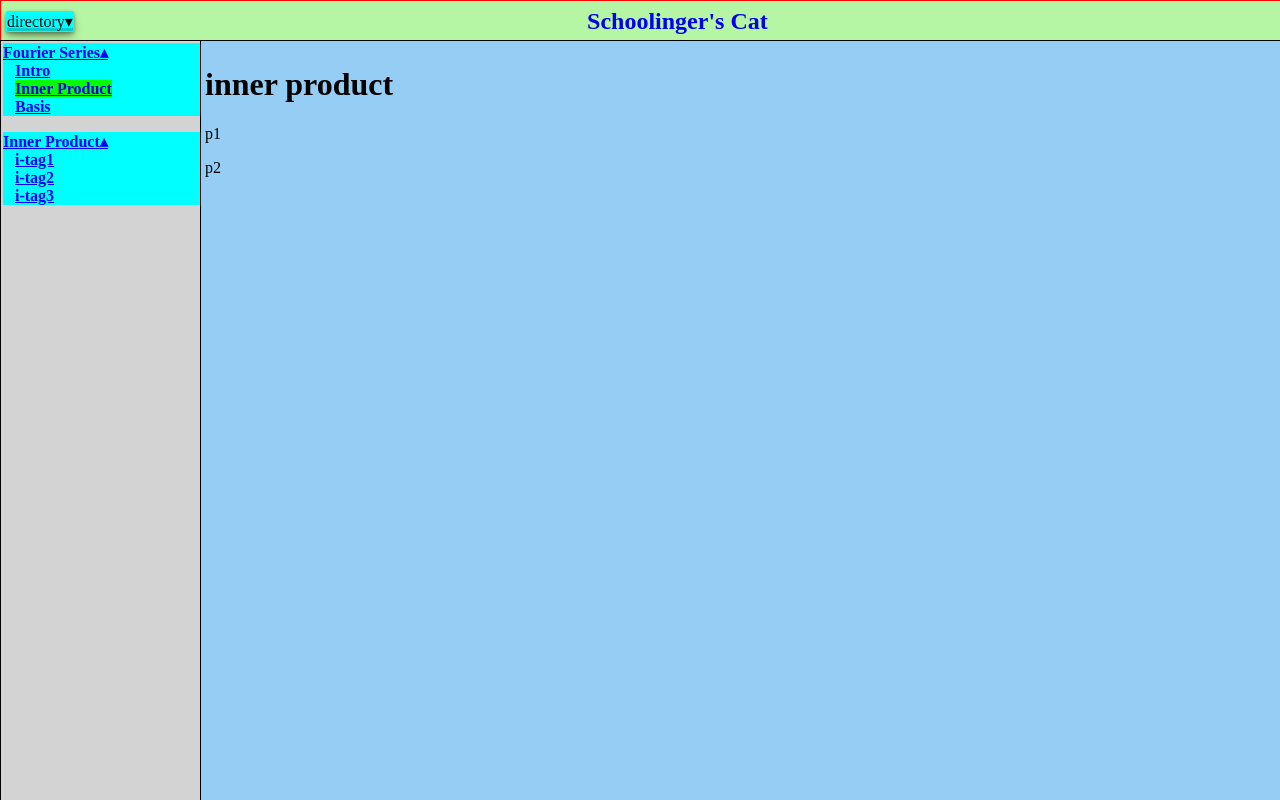
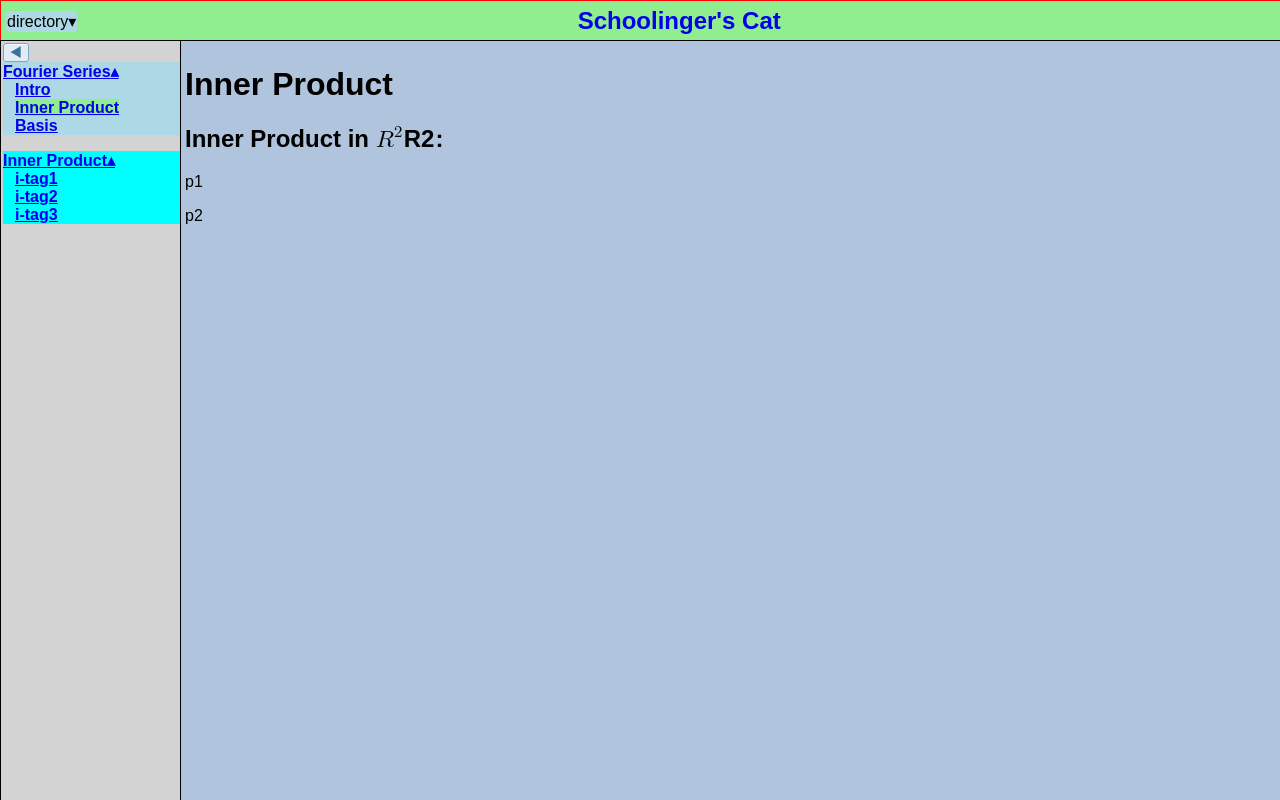
Before and after one commit to cyavictor88/schoolingerscat-gp, a SvelteKit app: page /signalProcessing/fourierSeries/innerProduct in a window 1280 px wide. Built offline with nearby package versions, Linux system fonts and the light colour scheme.

Commit message:
side bar mobile friendly

```diff
--- /dev/null
+++ b/src/lib/components/PageComp/Title.svelte
@@ -0,0 +1,17 @@
+<script lang='ts'>
+  export let hLevel: number = 1;
+</script>
+
+{#if hLevel === 1}
+	<h1><slot/></h1>
+{:else if hLevel === 2}
+  <h2><slot/></h2>
+{:else if hLevel === 3}
+  <h3><slot/></h3>
+{:else if hLevel === 4}
+  <h4><slot/></h4>
+{:else if hLevel === 5}
+  <h5><slot/></h5>
+{:else}
+	<p><slot /></p>
+{/if}
--- a/src/lib/components/Route/Route.svelte
+++ b/src/lib/components/Route/Route.svelte
@@ -4,9 +4,11 @@
 	import { beforeUpdate, afterUpdate } from "svelte";
   import { navigating } from '$app/stores';
   import { browser } from '$app/environment'
+	import { afterNavigate } from "$app/navigation";
   export let route: IRoute | null = null;
   export let indent = 0;
   export let toggleMenu: any = ()=>{};
+  export let bgColor :string = 'lightblue';
   function toggleOpen() {
     if(route){
       if(route.open) route.open = false;
@@ -20,7 +22,10 @@
   if(browser){
     currentPath = window.location.pathname
   }
-  $: if($navigating)currentPath = window.location.pathname;
+  afterNavigate(()=>{
+    console.log('navigating to ',window.location.pathname)
+    currentPath = window.location.pathname;
+  })
 
 
 </script>
@@ -30,9 +35,9 @@
   {#if route.label}
     <!-- svelte-ignore a11y-click-events-have-key-events -->
     <!-- svelte-ignore a11y-no-noninteractive-element-interactions -->
-    <h4 style="padding-left: {indent}px" on:click={toggleOpen} >
+    <h4 style="padding-left: {indent}px" style:--bgColor={bgColor} on:click={toggleOpen} >
       {#if route.path}
-        <a href={base+route.path} style:--bg-1={route.path === currentPath ? 'lime' : ''} on:click={toggleMenu}>{route.label}</a>
+        <a href={base+route.path} style:--bg-1={route.path === currentPath ? 'lightgreen' : ''} on:click={toggleMenu}>{route.label}</a>
       {:else}
         <!-- svelte-ignore a11y-invalid-attribute -->
         <a href="javascript:;">{route.label}{route.open? upTriangle : downTriangle} </a>
@@ -42,7 +47,7 @@
 
   {#if route.open && route.subRoutes }
       {#each route.subRoutes as child}
-        <svelte:self route={child} indent={indent + 12} toggleMenu={toggleMenu}/>
+        <svelte:self route={child} indent={indent + 12} toggleMenu={toggleMenu} bgColor={bgColor}/>
       {/each}
   {/if}
 
@@ -51,7 +56,7 @@
 
 <style>
   h4 {
-    background-color: aqua;
+    background-color: var(--bgColor);
     margin: 0;
   }
 
--- a/src/lib/components/Route/route.ts
+++ b/src/lib/components/Route/route.ts
@@ -28,7 +28,7 @@ export const rootRoute : IRoute = {
 
 
 
-export function setOpenPath(route: IRoute, currentPath: string){
+export function setOpenedPath(route: IRoute, currentPath: string){
   function setOpenForAncestors(route: IRoute){
     route.open = true;
     if(route.parent) {
@@ -45,7 +45,7 @@ export function setOpenPath(route: IRoute, currentPath: string){
         route.open = true;
         if(route.parent) setOpenForAncestors(route.parent);
       }
-      setOpenPath(child, currentPath);
+      setOpenedPath(child, currentPath);
     }
   }
 }
--- a/src/lib/components/SideBar/SideBar.svelte
+++ b/src/lib/components/SideBar/SideBar.svelte
@@ -1,9 +1,13 @@
 <script lang='ts'>
 	import type { IRoute } from "../Route/route";
   import Route from '$lib/components/Route/Route.svelte'
+	import { onMount } from "svelte";
   export let route : IRoute | null = null;
+  export let routeBgColor : string | null = null;
   $: if(route) route.open = true;
+
 </script>
 {#if route}
-<Route route={route} indent={0}  />
+<!-- <Route route={route} indent={0} bgColor={routeBgColor ?? undefined} on:mouseenter={()=>{setMouseIsOverDropdown(true)}} on:mouseleave={()=>{setMouseIsOverDropdown(false)}}/> -->
+  <Route route={route} indent={0} bgColor={routeBgColor ?? undefined} />
 {/if}
--- a/src/lib/components/TopNav/Directory.svelte
+++ b/src/lib/components/TopNav/Directory.svelte
@@ -1,5 +1,5 @@
 <script lang="ts">
-	import { rootRoute as siteRootRoute, setOpenPath } from '../Route/route';
+	import { rootRoute as siteRootRoute, setOpenedPath } from '../Route/route';
 	import { onMount } from 'svelte';
 	import Route from '../Route/Route.svelte';
 	export let rootRoute = siteRootRoute;
@@ -22,8 +22,8 @@
 		}
 	}
 
-	function setOpenPathAndToogleOpen(){
-		setOpenPath(rootRoute,window.location.pathname);
+	function setOpenedPathAndToogleOpen(){
+		setOpenedPath(rootRoute,window.location.pathname);
 		rootRoute.open = true;
 		toggleOpen();
 	}
@@ -42,7 +42,7 @@
 <div class='dropdown'  tabindex="0" role="button" aria-pressed="false" on:mouseenter={()=>{setMouseIsOverDropdown(true)}} on:mouseleave={()=>{setMouseIsOverDropdown(false)}}>
 	<!-- svelte-ignore a11y-no-noninteractive-element-interactions -->
 
-	<p on:click={setOpenPathAndToogleOpen}>directory{!open? downTriangle : upTriangle }</p>
+	<p on:click={setOpenedPathAndToogleOpen}>directory{!open? downTriangle : upTriangle }</p>
 
 	{#if open}
 		<div class='dropdown-content'>
@@ -58,14 +58,12 @@
 		margin: 0px;
 	}
 	.dropdown {
-		background-color: aqua;
-		border-radius: 2px;
+		background-color: lightblue;
+		border-radius: 3px;
 		cursor: pointer;
 		padding: 0px;
-		border: 1px aqua solid;
+		border: 1px lightblue solid;
 		margin-left: 5px;
-		box-shadow: rgba(0, 0, 0, 0.4) 0px 2px 4px, rgba(0, 0, 0, 0.3) 0px 7px 13px -3px, rgba(0, 0, 0, 0.2) 0px -3px 0px inset;
-
 	}
   .dropdown-content {
     display: block;
@@ -76,7 +74,7 @@
     z-index: 2;
 }
 	div:hover {
-		border: 1px black solid;
+		box-shadow: rgba(0, 0, 0, 0.4) 0px 2px 4px, rgba(0, 0, 0, 0.3) 0px 7px 13px -3px, rgba(0, 0, 0, 0.2) 0px -3px 0px inset;
 	}
 
   #close:hover {
--- a/src/lib/components/TopNav/TopNav.svelte
+++ b/src/lib/components/TopNav/TopNav.svelte
@@ -18,7 +18,7 @@
 		border: 1px red solid;
 		/* position: fixed; */
 		height: var(--height);
-		background-color: #b4f6a4;
+		background-color: lightgreen;
 		color: black;
 		display: flex;
 		align-items: center;
@@ -34,5 +34,7 @@
 		font-weight: bold;
 		display: flex;
 		justify-content: center;
+
+
 	}
 </style>
--- a/src/routes/+layout.svelte
+++ b/src/routes/+layout.svelte
@@ -22,7 +22,7 @@
 </div>
 
 <style>
-	:global(body) { /* this will apply to <body> */ margin: 0; padding: 0; }
+	:global(body) { /* this will apply to <body> */ margin: 0; padding: 0; font-family: Arial, Helvetica, sans-serif;}
 	#content {
 		position: fixed;
 		height: 100%;
--- a/src/routes/signalProcessing/fourierSeries/+layout.svelte
+++ b/src/routes/signalProcessing/fourierSeries/+layout.svelte
@@ -1,62 +1,191 @@
-<script>
+<script lang="ts">
 	import { writable } from 'svelte/store';
-  import { setContext } from 'svelte';
-
+	import { setContext } from 'svelte';
 
 	import { topBarHeight } from '$lib/store';
-	import {
-		beforeUpdate,
-		afterUpdate,
-		onMount
-	} from 'svelte';
+	import { beforeUpdate, afterUpdate, onMount } from 'svelte';
 
 	import SideBar from '$lib/components/SideBar/SideBar.svelte';
 	import { rootRoute } from './route';
-  let sideBarWidth = 200;
-	onMount(()=>{
+	let downTriangle = '▼';
+	let upTriangle = '▲';
+	let leftTriangle = '◀';
+	let rightTriangle = '►';
+	let cross = '❎';
 
+	const wideSideBarWidth = 180;
+	const narrowSideBarWidth = 30;
+	let sideBarWidth = wideSideBarWidth;
+
+	onMount(() => {
+		changeSizeBarWidth();
 		window.addEventListener('resize', changeSizeBarWidth);
 		return () => {
-			window.removeEventListener('resize',changeSizeBarWidth)
+			window.removeEventListener('resize', changeSizeBarWidth);
+		};
+	});
+
+	function changeSizeBarWidth() {
+		if (window.outerWidth < 800) sideBarWidth = narrowSideBarWidth;
+		else sideBarWidth = wideSideBarWidth;
+	}
+	const innerPageRoute = writable(rootRoute);
+	setContext('innerPageRoute', innerPageRoute);
+
+	let showSide = false;
+	let displayModeFullSide = true;
+
+	$: {
+		if (sideBarWidth > narrowSideBarWidth && showSide) {
+			displayModeFullSide = false;
+		}
+		if (sideBarWidth > narrowSideBarWidth && !showSide) {
+			displayModeFullSide = true;
+		}
+		if (sideBarWidth < wideSideBarWidth) {
+			displayModeFullSide = false;
+		}
+	}
+
+	let mouseIsOverDropdown = false;
+	function closeIfMouseNotOver() {
+		if (!mouseIsOverDropdown) {
+			showSide = false;
+		}
+	}
+	function setMouseIsOverDropdown(isOver: boolean) {
+		mouseIsOverDropdown = isOver;
+	}
+	onMount(()=>{
+		window.addEventListener('click', closeIfMouseNotOver);
+		return () => {
+			window.removeEventListener('click',closeIfMouseNotOver)
 		}
 	});
-
-	function changeSizeBarWidth(){
-		if (window.outerWidth < 800) {
-			sideBarWidth = 50;
-		}
-		else
-		sideBarWidth = 200;
-	}
-	beforeUpdate(() => {
-		changeSizeBarWidth()
-	});
-
-	const innerPageRoute = writable(rootRoute);
-  setContext('innerPageRoute', innerPageRoute);
-	$: {console.log($innerPageRoute)}
 </script>
 
-<SideBar route={rootRoute}/>
-<p></p>
-<SideBar route={$innerPageRoute}/>
-<!-- <SideNav {sideBarWidth} /> -->
-<div id="content" style="top:{$topBarHeight}px;
+{#if showSide}
+	<div
+		style="position: fixed; width:{wideSideBarWidth}px;background-color:lightgrey; z-index:2;box-shadow: rgba(0, 0, 0, 0.4) 0px 2px 4px, rgba(0, 0, 0, 0.3) 0px 7px 13px -3px, rgba(0, 0, 0, 0.2) 0px -3px 0px inset;"
+	>
+		<div style="display:flex; flex-flow:row nowrap; justify-content: space-between;">
+			<button
+				on:click={() => {
+					showSide = !showSide;
+				}}>{showSide ? upTriangle : downTriangle}</button
+			>
+			<!-- svelte-ignore a11y-click-events-have-key-events -->
+			<!-- svelte-ignore a11y-no-noninteractive-element-interactions -->
+			<p
+				style="margin:0; cursor:pointer;"
+				on:click={() => {
+					showSide = false;
+				}}
+			>
+				{cross}
+			</p>
+		</div>
+		<SideBar route={rootRoute} />
+		<p></p>
+		<SideBar route={$innerPageRoute} routeBgColor={'cyan'} />
+	</div>
+{/if}
+
+<div style="display:flex; flex-flow: row nowrap;">
+	{#if displayModeFullSide}
+		<div style="width:{sideBarWidth}px">
+			<button
+				on:click={() => {
+					sideBarWidth = narrowSideBarWidth;
+				}}>{leftTriangle}</button
+			>
+			<SideBar route={rootRoute} />
+			<p />
+			<SideBar route={$innerPageRoute} routeBgColor={'cyan'} />
+		</div>
+	{:else if window.outerWidth < 800}
+		<button
+			on:click={() => {
+				showSide = !showSide;
+			}}
+			on:mouseenter={() => {
+				setMouseIsOverDropdown(true);
+			}}
+			on:mouseleave={() => {
+				setMouseIsOverDropdown(false);
+			}}
+		>
+			{showSide ? upTriangle : downTriangle}</button
+		>
+	{:else}
+		<button
+			on:click={() => {
+				sideBarWidth = wideSideBarWidth;
+			}}>{rightTriangle}</button
+		>
+	{/if}
+
+	<!-- <SideNav {sideBarWidth} /> -->
+	<div
+		id="content"
+		style="top:{$topBarHeight}px;
                           left:{sideBarWidth}px;
                           width:calc(100vw - {sideBarWidth}px;
                           max-height: calc(100vh - {$topBarHeight}px);
-                          ">
-  <slot />
+                          "
+	>
+		<slot />
+	</div>
 </div>
 
 <style>
-
 	#content {
 		position: fixed;
 		height: 100%;
-		background-color: #96cdf5;
+		background-color: LightSteelBlue;
 		border: 1px black solid;
 		padding: 4px;
 		overflow-y: scroll;
 	}
+
+	button {
+		background-color: #e1ecf4;
+		border-radius: 3px;
+		border: 1px solid #7aa7c7;
+		box-shadow: rgba(255, 255, 255, 0.7) 0 1px 0 0 inset;
+		box-sizing: border-box;
+		color: #39739d;
+		cursor: pointer;
+		display: inline-block;
+		font-family: -apple-system, system-ui, 'Segoe UI', 'Liberation Sans', sans-serif;
+		font-size: 13px;
+		font-weight: 400;
+		line-height: 1.15385;
+		margin: 0;
+		outline: none;
+		position: relative;
+		text-align: center;
+		text-decoration: none;
+		user-select: none;
+		-webkit-user-select: none;
+		touch-action: manipulation;
+		vertical-align: baseline;
+		white-space: nowrap;
+	}
+
+	button:hover,
+	button:focus {
+		background-color: #b3d3ea;
+		color: #2c5777;
+	}
+
+	button:focus {
+		box-shadow: 0 0 0 4px rgba(0, 149, 255, 0.15);
+	}
+
+	button:active {
+		background-color: #a0c7e4;
+		box-shadow: none;
+		color: #2c5777;
+	}
 </style>
--- a/src/routes/signalProcessing/fourierSeries/innerProduct/+page.svelte
+++ b/src/routes/signalProcessing/fourierSeries/innerProduct/+page.svelte
@@ -6,12 +6,23 @@
   import { pageRoute } from './pageRoute';
   import { getContext } from 'svelte';
 	import type { Writable } from 'svelte/store';
+  import Title from "$lib/components/PageComp/Title.svelte";
   const innerPageRoute = getContext<Writable<IRoute>>('innerPageRoute');
   onMount(()=>{
     innerPageRoute.set(pageRoute);
   })
+  import Katex from "$lib/components/Katex/Katex.svelte";
+
 </script>
 
-<h1>inner product</h1>
+
+<Title hLevel={1}>
+  Inner Product
+</Title>
+
+<Title hLevel={2}>
+  Inner Product in <Katex math={'\\mathbb{R}^2'} />:
+</Title>
+
 <Part1 />
 <Part2 />
```
